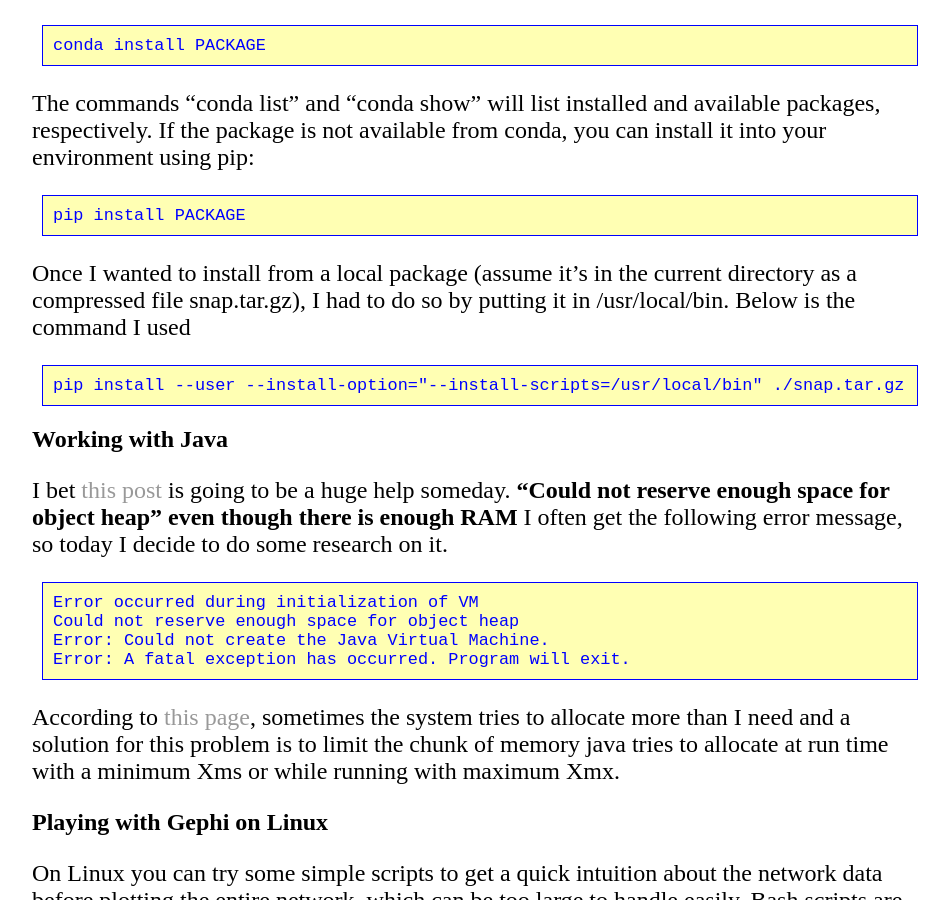
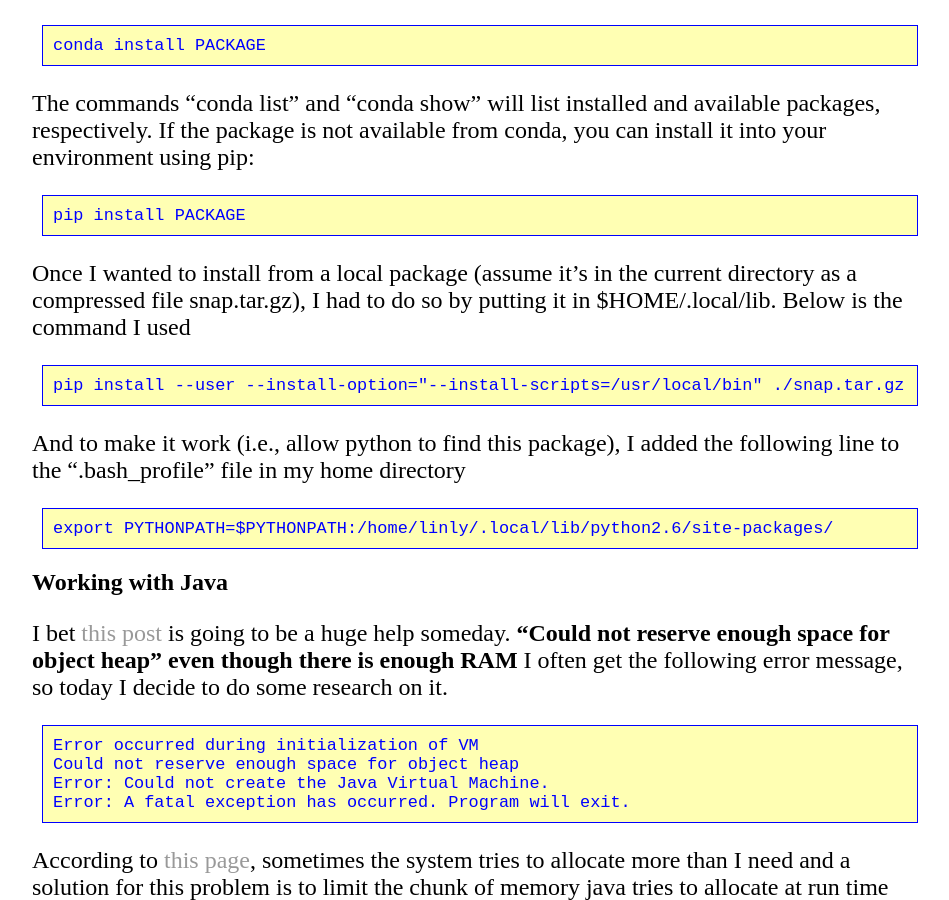
Before and after one commit to lybird300/lybird300.github.io, a Jekyll site: the page built from _posts/2016-03-25-run-app-on-linux.md, in a window 1280 px wide and 900 px high, scrolled down 5706 px. Shown: the whole window, without its empty margins (160-1109 px from the left). Built offline with Jekyll 4.4.1, drawn with Linux system fonts in a browser that asks for light colours.

Commit message:
Update 2016-03-25-run-app-on-linux.md

```diff
--- a/_posts/2016-03-25-run-app-on-linux.md
+++ b/_posts/2016-03-25-run-app-on-linux.md
@@ -127,8 +127,10 @@ At this point you can upgrade or install a package named PACKAGE with the follow
 <pre><code>conda install PACKAGE</code></pre>
 The commands "conda list" and "conda show" will list installed and available packages, respectively. If the package is not available from conda, you can install it into your environment using pip:
 <pre><code>pip install PACKAGE</code></pre>
-Once I wanted to install from a local package (assume it's in the current directory as a compressed file snap.tar.gz), I had to do so by putting it in /usr/local/bin. Below is the command I used
+Once I wanted to install from a local package (assume it's in the current directory as a compressed file snap.tar.gz), I had to do so by putting it in $HOME/.local/lib. Below is the command I used
 <pre><code>pip install --user --install-option="--install-scripts=/usr/local/bin" ./snap.tar.gz</code></pre>
+And to make it work (i.e., allow python to find this package), I added the following line to the ".bash_profile" file in my home directory
+<pre><code>export PYTHONPATH=$PYTHONPATH:/home/linly/.local/lib/python2.6/site-packages/</code></pre>
 <h2>Working with Java</h2>
 I bet <a href="http://ice.he.net/~hedden/jrelinux.html">this post</a> is going to be a huge help someday.
 <b>"Could not reserve enough space for object heap" even though there is enough RAM</b>
```
